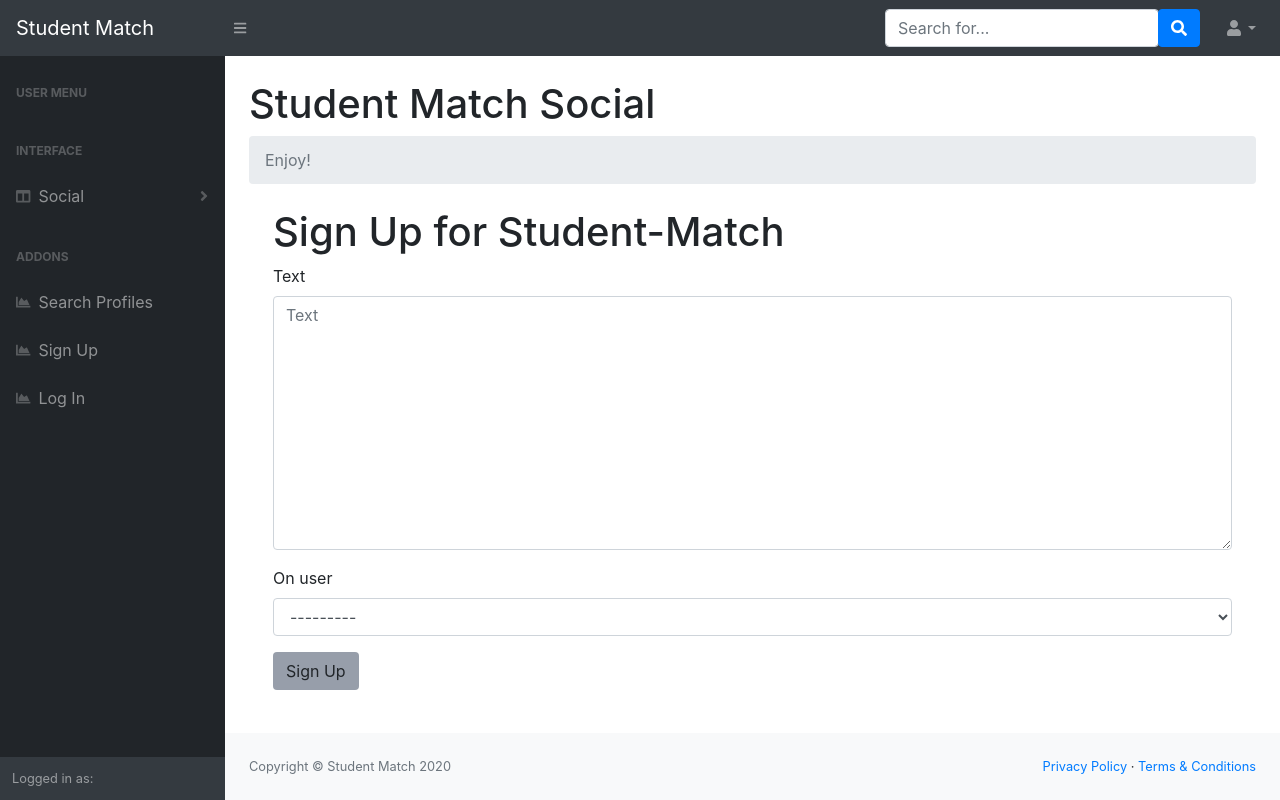
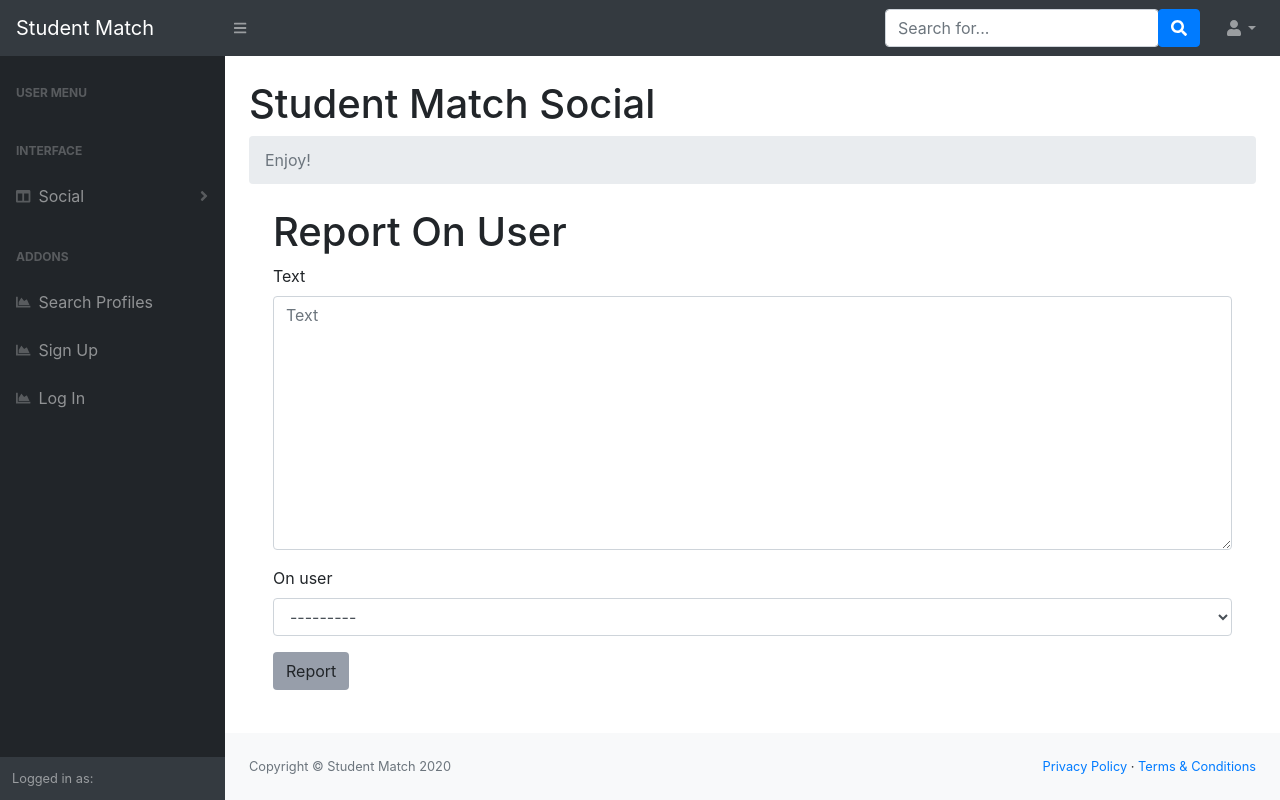
Before and after one commit to omeratt/student-match-live, a Django app: page /account/police/ in a window 1280 px wide. Run offline with Django 3.2, Linux system fonts and the light colour scheme; data comes from the database, SQL or seed files in the repository; some libraries are stand-ins or nearby versions.

Commit message:
Finishes

```diff
--- a/accounts/models.py
+++ b/accounts/models.py
@@ -33,8 +33,8 @@
         )
 
 RATE_CHOICES = [
-	(1, '1 - Kill Him'),
-	(2, '2 - Send to Hadas'),
+	(1, '1 - Bad'),
+	(2, '2 - Average'),
 	(3, '3 - Good'),
 	(4, '4 - Very Good'),
 	(5, '5 - Perfect')
--- a/accounts/templates/accounts/police.html
+++ b/accounts/templates/accounts/police.html
@@ -2,11 +2,11 @@
 {% load bootstrap4 %}
 {% block content %}
 <div class="container">
-  <h1>Sign Up for Student-Match</h1>
+  <h1>Report On User</h1>
   <form method="POST">
     {%csrf_token%}
     {% bootstrap_form form %}
-    <input type="submit" class='btn btn-default' value="Sign Up" style="background-color: #979EAA">
+    <input type="submit" class='btn btn-default' value="Report" style="background-color: #979EAA">
   </form>
 </div>
 {% endblock %}
--- a/accounts/templates/accounts/teacher_profile.html
+++ b/accounts/templates/accounts/teacher_profile.html
@@ -53,11 +53,11 @@
               {% if report_st %}
             {% for st in report_st %}
               {%  if request.user.username != st.user.username %}
-              <a href="{% url 'accounts:report' user1.username %}"><button type="button" name="button">report</button></a>
+              <a href="{% url 'accounts:report' user1.username %}"><button type="button" name="button">Add Review</button></a>
               {% endif %}
             {% endfor %}
             {% else %}
-            <a href="{% url 'accounts:report' user1.username %}"><button type="button" name="button">report</button></a>
+            <a href="{% url 'accounts:report' user1.username %}"><button type="button" name="button">Add Review</button></a>
             {% endif %}
             {% endif %}
 
```
